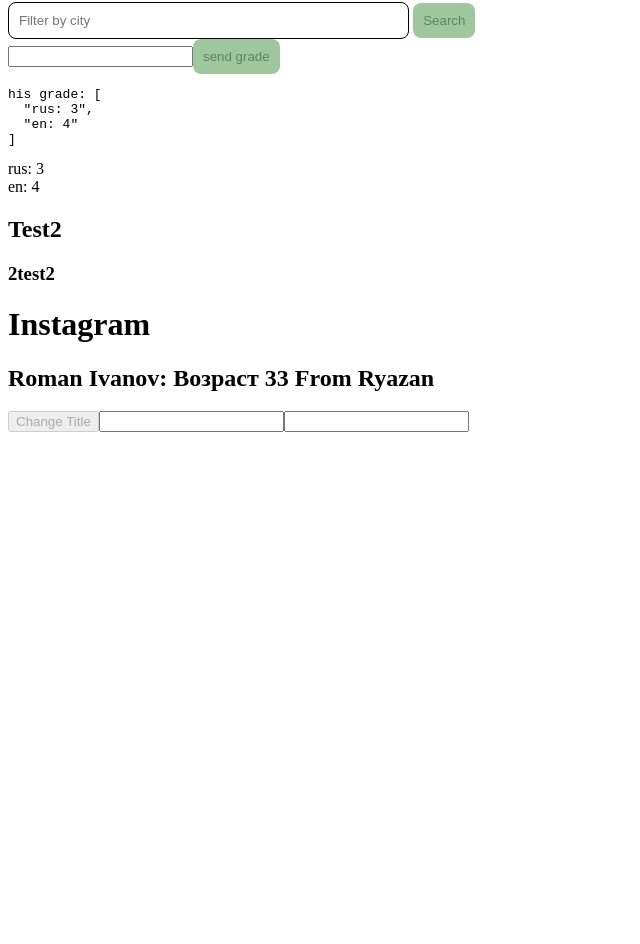
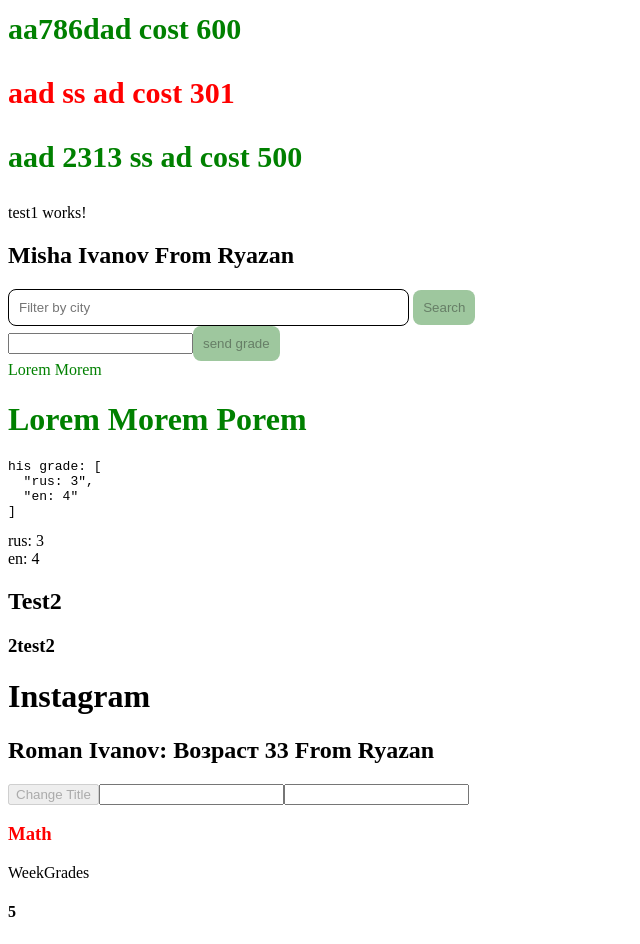
Before and after one commit to Alimovroman/angular-test, an Angular app: page / in a window 1280 px wide. Shown: the part 99-1043 px from the top of the page, without its empty margins (0-640 px from the left). Before the commit the page ends 800 px from the top, so only its background shows below. Built offline with nearby package versions, Linux system fonts and the light colour scheme.

Commit message:
add ng for, ng if, ng switch, ng class

```diff
--- a/src/app/app.component.html
+++ b/src/app/app.component.html
@@ -1,4 +1,12 @@
-<app-test1 [lastName]="user.lastName" [city]="user.city" (sendGrade)="getGrade($event)"></app-test1>
+<div *ngIf="isLoading; else elseBlock">Loading.....</div>
+<ng-template #elseBlock>
+  <app-fruits></app-fruits>
+  <div>
+    <app-test1
+      [lastName]="user.lastName"
+      [city]="user.city"
+      (sendGrade)="getGrade($event)"
+    ></app-test1>
     <pre>his grade: {{ maths | json }} </pre>
     <div *ngFor="let el of maths">{{ el }}</div>
     <app-test2></app-test2>
@@ -8,3 +16,21 @@
     <button [disabled]="isDisableButton" (click)="onChangeTitle()">Change Title</button>
     <input type="text" (input)="onChangeText($event)" [value]="appText" />
     <input [(ngModel)]="appText" />
+    <div *ngFor="let lesson of lessons">
+      <h3 [ngStyle]="{ color: 'red' }">{{ lesson.title }}</h3>
+      <div>
+        WeekGrades
+        <div *ngFor="let weekGrade of lesson.weekGrades">
+          <h4>{{ weekGrade.gradesItem }}</h4>
+        </div>
+      </div>
+    </div>
+    <input [(ngModel)]="value" />
+    <div [ngSwitch]="value">
+      <div *ngSwitchCase="'1'">one</div>
+      <div *ngSwitchCase="'2'">two</div>
+      <div *ngSwitchCase="'3'">three</div>
+      <div *ngSwitchDefault>yoyoyoyo</div>
+    </div>
+  </div>
+</ng-template>
--- a/src/app/app.component.ts
+++ b/src/app/app.component.ts
@@ -4,6 +4,7 @@
 import { Test2Component } from './test2/test2.component'
 import { FormsModule } from '@angular/forms'
 import { CommonModule } from '@angular/common'
+import { FruitsComponent } from './fruits/fruits.component'
 
 interface IUser {
   name: string
@@ -11,11 +12,27 @@
   age: number
   city: string
 }
+interface WeekGrade {
+  id: number
+  gradesItem: Number
+}
+interface Lessons {
+  id: number
+  title: string
+  weekGrades: WeekGrade[]
+}
 
 @Component({
   selector: 'app-root',
   standalone: true,
-  imports: [RouterOutlet, Test1Component, Test2Component, FormsModule, CommonModule],
+  imports: [
+    RouterOutlet,
+    FruitsComponent,
+    Test1Component,
+    Test2Component,
+    FormsModule,
+    CommonModule,
+  ],
   templateUrl: './app.component.html',
   styleUrl: './app.component.scss',
 })
@@ -31,7 +48,52 @@
     city: 'Ryazan',
   }
   isDisableButton = true
+  lessons: Lessons[] = [
+    {
+      id: 0,
+      title: 'Math',
+      weekGrades: [
+        {
+          id: 0,
+          gradesItem: 5,
+        },
+        {
+          id: 1,
+          gradesItem: 2,
+        },
+        {
+          id: 2,
+          gradesItem: 3,
+        },
+      ],
+    },
+    {
+      id: 1,
+      title: 'Phisic',
+      weekGrades: [
+        {
+          id: 0,
+          gradesItem: 5,
+        },
+        {
+          id: 1,
+          gradesItem: 4,
+        },
+        {
+          id: 2,
+          gradesItem: 3,
+        },
+      ],
+    },
+  ]
+  isLoading = true
+  value = ''
 
+  constructor() {
+    setTimeout(() => {
+      this.isLoading = !this.isLoading
+    }, 3000)
+  }
   onChangeTitle() {
     this.appTitle = this.appText
   }
--- /dev/null
+++ b/src/app/fruits/fruits.component.css
@@ -0,0 +1,9 @@
+.green {
+  color: green;
+}
+.red {
+  color: red;
+}
+.bigSize {
+  font-size: 30px;
+}
--- /dev/null
+++ b/src/app/fruits/fruits.component.html
@@ -0,0 +1,15 @@
+<div>
+  <div *ngFor="let fruit of fruits">
+    <div *ngIf="fruit.price >= 150">
+      <h3
+        [ngClass]="{
+          green: fruit.price % 2 === 0,
+          red: fruit.price % 2 === 1,
+          bigSize: fruit.price > 300
+        }"
+      >
+        {{ fruit.name }} cost {{ fruit.price }}
+      </h3>
+    </div>
+  </div>
+</div>
--- /dev/null
+++ b/src/app/fruits/fruits.component.ts
@@ -0,0 +1,30 @@
+import { CommonModule } from '@angular/common'
+import { Component } from '@angular/core'
+import { FormsModule } from '@angular/forms'
+
+interface Fruit {
+  id: number
+  name: string
+  price: number
+}
+
+@Component({
+  selector: 'app-fruits',
+  standalone: true,
+  imports: [CommonModule, FormsModule],
+  templateUrl: './fruits.component.html',
+  styleUrl: './fruits.component.css',
+})
+export class FruitsComponent {
+  fruits: Fruit[] = [
+    { id: 1, name: 'aadad', price: 100 },
+    { id: 2, name: 'aada123d', price: 207 },
+    { id: 3, name: 'a55adad', price: 120 },
+    { id: 4, name: 'aaszdad', price: 150 },
+    { id: 5, name: 'aad2ad', price: 106 },
+    { id: 6, name: 'aa786dad', price: 600 },
+    { id: 7, name: 'aads ad', price: 140 },
+    { id: 8, name: 'aad  ss ad', price: 301 },
+    { id: 9, name: 'aad 2313 ss ad', price: 500 },
+  ]
+}
--- a/src/app/test1/test1.component.html
+++ b/src/app/test1/test1.component.html
@@ -11,4 +11,6 @@
     <input [(ngModel)]="inputGrade" /><button (click)="onSendGrade()">send grade</button
     >{{ inputGrade }}
   </div>
+  <div class="default success">Lorem Morem</div>
+  <h1 [ngClass]="{ default: !isSuccess, success: isSuccess }">Lorem Morem Porem</h1>
 </div>
--- a/src/app/test1/test1.component.scss
+++ b/src/app/test1/test1.component.scss
@@ -25,6 +25,13 @@
   background-color: rgb(158, 199, 158);
 }
 
+.default {
+  color: grey;
+}
+.success {
+  color: green;
+}
+
 @media (min-width: 500px) and (max-width: 768px) {
   .results {
     grid-template-columns: repeat(2, 1fr);
--- a/src/app/test1/test1.component.ts
+++ b/src/app/test1/test1.component.ts
@@ -1,16 +1,18 @@
+import { CommonModule } from '@angular/common'
 import { Component, EventEmitter, Input, Output } from '@angular/core'
 import { FormsModule } from '@angular/forms'
 
 @Component({
   selector: 'app-test1',
   standalone: true,
-  imports: [FormsModule],
+  imports: [FormsModule, CommonModule],
   templateUrl: './test1.component.html',
   styleUrl: './test1.component.scss',
 })
 export class Test1Component {
   name = 'Misha'
   inputGrade = ''
+  isSuccess = true
 
   @Input() lastName?: string
   @Input() city?: string
@@ -19,4 +21,9 @@
   onSendGrade() {
     this.sendGrade.emit(this.inputGrade)
   }
+  constructor() {
+    setTimeout(() => {
+      this.isSuccess = !this.isSuccess
+    }, 3000)
+  }
 }
```
Lines whose indentation alone changed are shown as unchanged.
